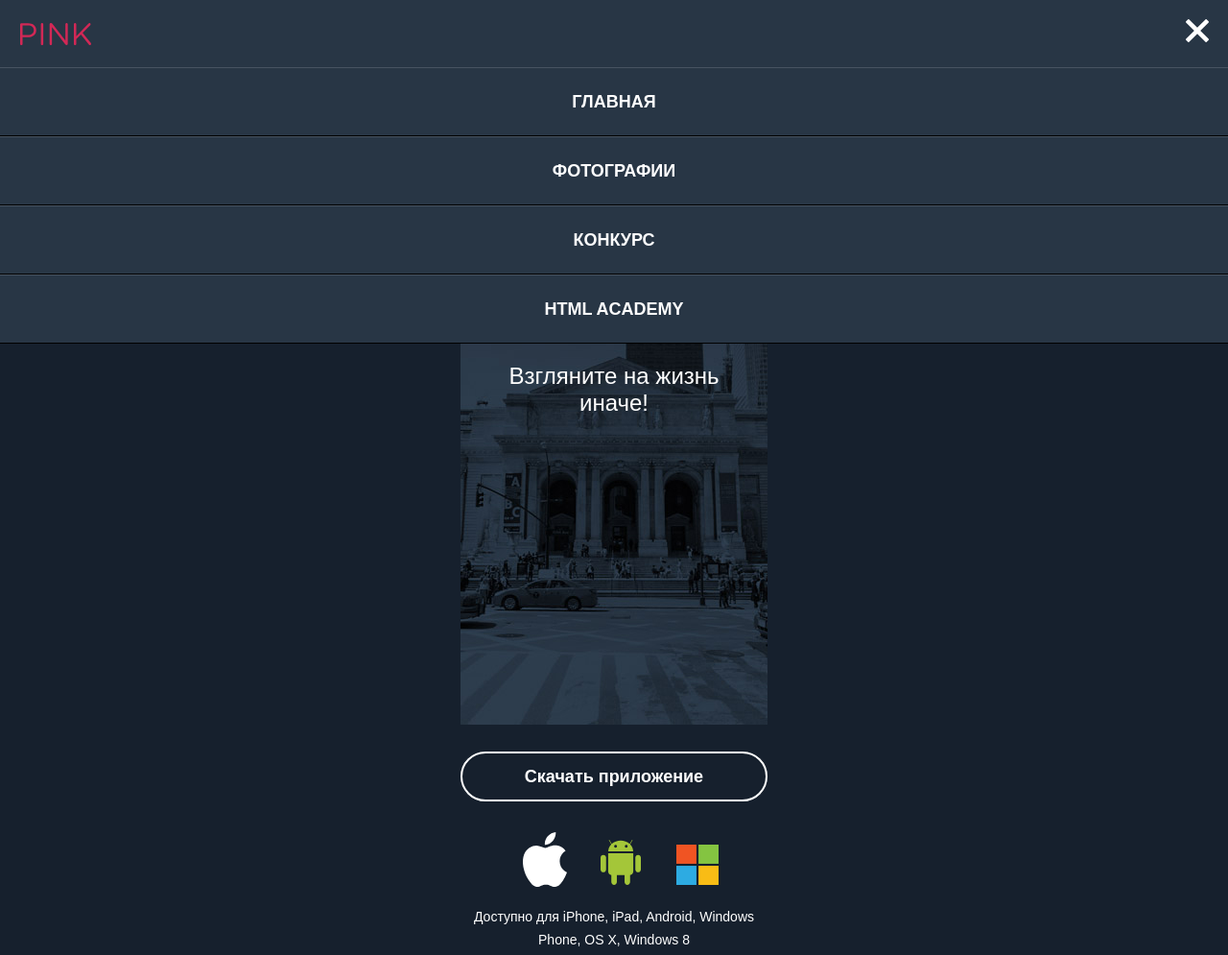
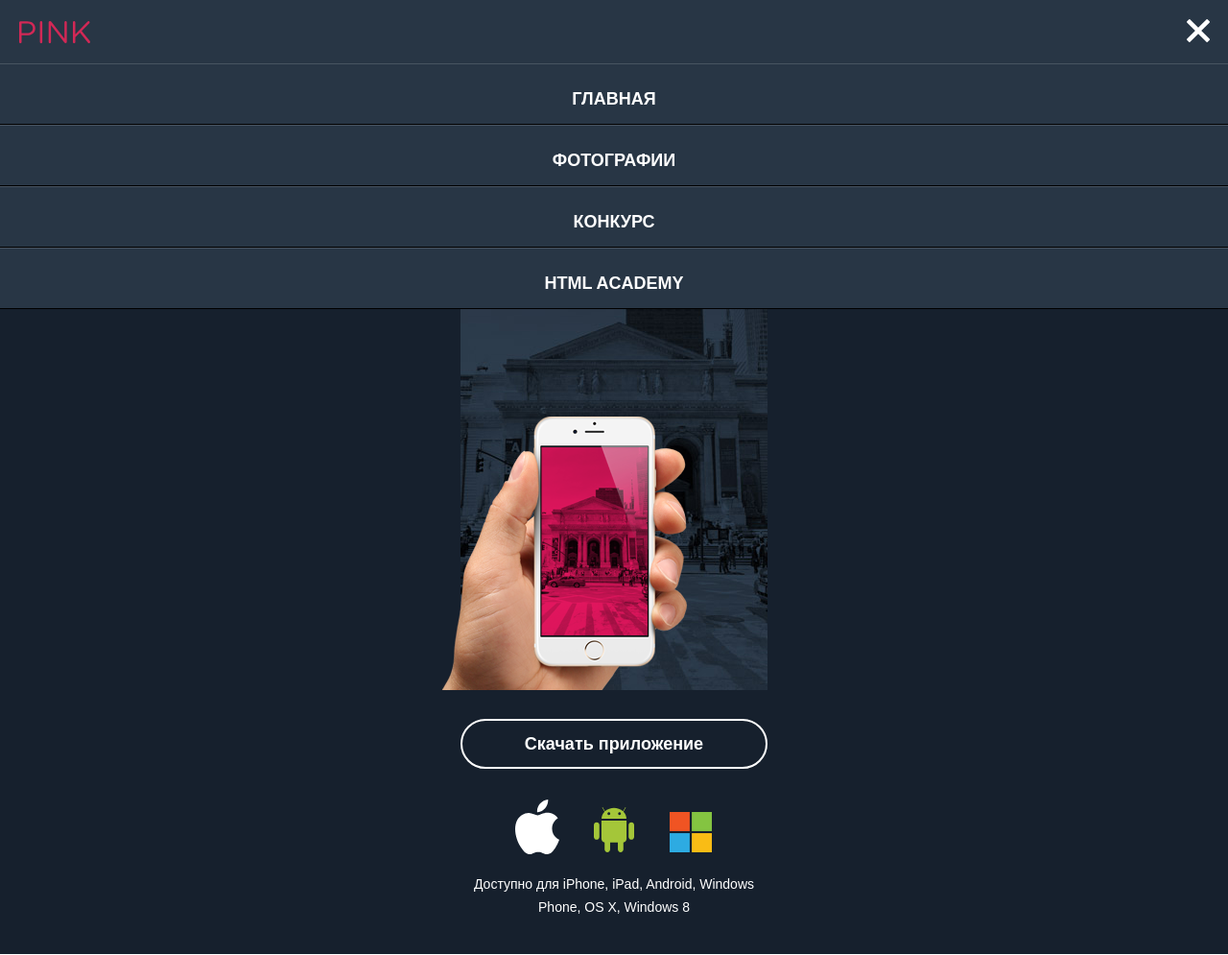
Before and after one commit to darya-d/896583-pink-19, a website: page source/index.html in a window 1280 px wide. Shown: the top 995 px of the page at 96% size. Drawn offline with nearby package versions, Linux system fonts and the light colour scheme; files that its build step writes are made by us from their sources.

Commit message:
add nahd image at the intro section, make head perfect pixel, etc.

```diff
--- a/source/index.html
+++ b/source/index.html
@@ -34,8 +34,9 @@
         <!-- *Реклама и скачивание -->
         <section class="intro">
           <div class="container">
+            <div class="intro__image-hand"></div>
             <h1 class="visually-hidden">Мобильные приложения Pink</h1>
-            <h2 class="intro__title">Взгляните на жизнь иначе!</h2>
+            <!-- <h2 class="intro__title">Взгляните на жизнь иначе!</h2> -->
             <div class="intro__download download">
               <a class="button download__button" href="https://www.apple.com/ru/itunes/">Скачать приложение</a>
               <ul class="download__list">
--- a/source/sass/block/page-header.scss
+++ b/source/sass/block/page-header.scss
@@ -18,7 +18,7 @@
   display: block;
   width: 75px;
   height: 22px;
-  padding: 21px 0 27px 20px;
+  padding: 22px 0 22px 19px;
   background-image: url("../img/logo-pink-white-mobile.svg");
   background-repeat: no-repeat;
   background-position: center right;
@@ -42,8 +42,8 @@
 
 .burger {
   position: absolute;
-  top: -50px;
-  right: 19px;
+  top: -46px;
+  right: 18px;
   width: 25px;
   height: 25px;
   background-image: url("../img/icon-menu-cross.svg");
@@ -72,7 +72,7 @@
 }
 
 .main-nav__item {
-  padding: 20px 0;
+  padding: 21px 0 11px 0;
   box-shadow: inset 0 -1px 0 0 $black, inset 0 1px 0 0 rgba(255, 255, 255, 0.15);
 }
 
--- a/source/sass/block/page-main.scss
+++ b/source/sass/block/page-main.scss
@@ -2,10 +2,17 @@
 
 // *Intro
 .intro {
+  margin: 0 auto;
+  padding-bottom: 22px;
   background: url("../img/bg-back-mobile@1x.jpg") no-repeat center -65px;
   background-color: $blue-dark-intro;
-  margin: 0 auto;
-  padding-bottom: 15px;
+}
+
+.intro__image-hand {
+  background: url("../img/iphone-hand-mobile@1x.png") no-repeat left bottom;
+  padding-top: 397px;
+  margin-left: -20px;
+  margin-bottom: 30px;
 }
 
 .intro__title {
@@ -45,7 +52,7 @@
   padding-bottom: 35px;
 }
 
-// *Download
+// Download
 .download__button {
   color: $white;
   font-size: 18px;
@@ -57,6 +64,13 @@
   border-radius: 50px;
   display: block;
   margin-bottom: 30px;
+  &:hover {
+    color: $pink;
+    background-color: $white;
+  }
+  &:active {
+    color: transparentize($pink, 0.3);
+  }
 }
 
 .download__list {
@@ -84,20 +98,20 @@
 .download__link--apple {
   height: 67px;
   background-image: url("../img/logo-apple.svg");
-  background-position: 25px 2px;
+  background-position: 17px 2px;
 }
 
 .download__link--android {
   height: 54px;
   background-image: url("../img/logo-android.svg");
-  background-position: 26px 10px;
+  background-position: 19px 10px;
   padding-top: 5px;
 }
 
 .download__link--microsoft {
   height: 60px;
   background-image: url("../img/logo-microsoft.svg");
-  background-position: 25px 15px;
+  background-position: 18px 15px;
 }
 
 .download__text {
@@ -109,6 +123,10 @@
 }
 
 // *Advantages
+.advantages {
+  padding-top: 20px;
+}
+
 .advantages__text {
   font-size: 24px;
   font-weight: 300;
@@ -117,7 +135,7 @@
 }
 
 .advantages__text:first-child {
-  margin-bottom: 10px;
+  margin-bottom: 32px;
 }
 
 .advantages__list {
@@ -126,6 +144,7 @@
   flex-wrap: wrap;
   justify-content: center;
   padding-bottom: 30px;
+  margin-top: 100px;
   background-color: $grey-light;
 }
 
@@ -267,7 +286,6 @@
 
 .editor__label--crop {
   background-image: url("../img/icon-editor-crop-greyl.svg");
-
   &:hover {
     background-image: url("../img/icon-editor-crop-greyd.svg");
   }
```
